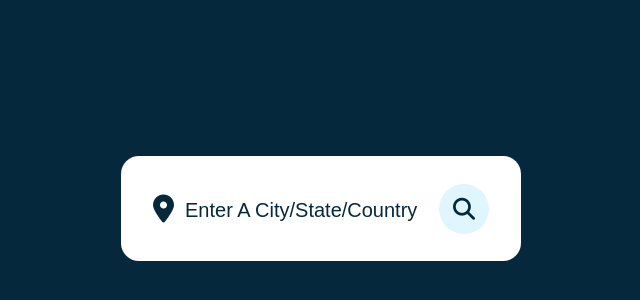
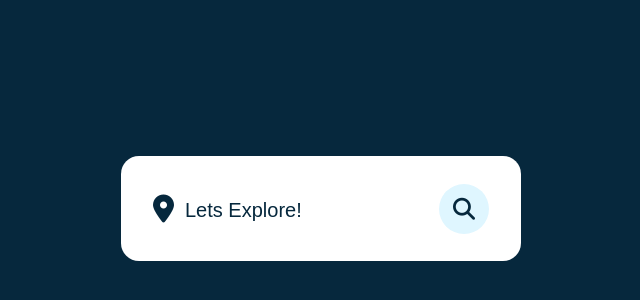
Before and after one commit to kumarannathan/WeatherApp, a plain HTML site: page index.html in a window 1280 px wide. Shown: the part 192-492 px from the top of the page, without its empty margins (319-959 px from the left). Drawn offline with Linux system fonts and the light colour scheme.

Commit message:
Update index.html

```diff
--- a/index.html
+++ b/index.html
@@ -15,7 +15,7 @@
     <div class="container">
         <div class="search-box">
             <i class="fa-solid fa-location-dot"></i>
-            <input type="text" placeholder="Enter a City/State/Country">
+            <input type="text" placeholder="Lets Explore!">
             <button class="fa-solid fa-magnifying-glass"></button>
         </div>
 
```
